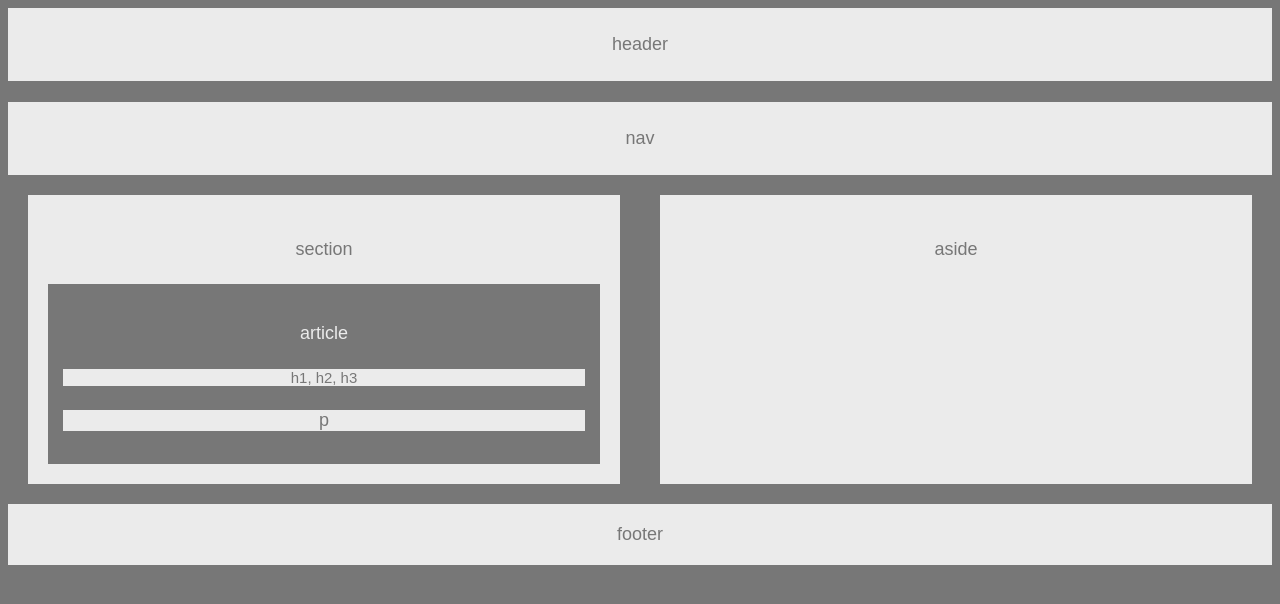
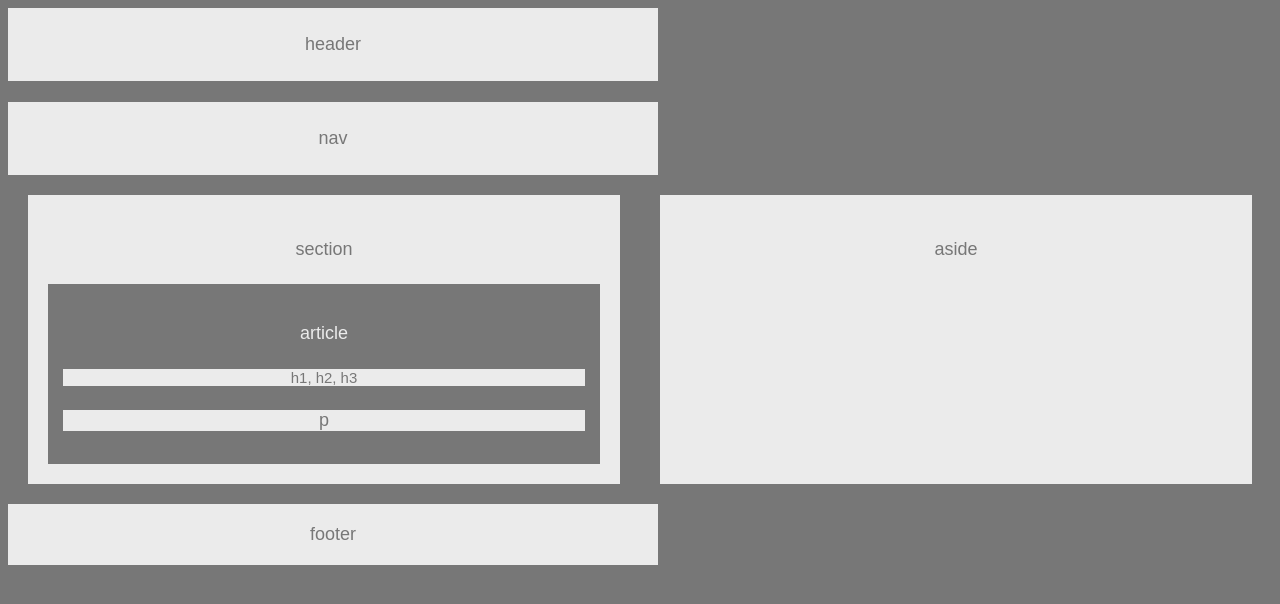
Before and after one commit to cbessjr/HW-Wireframe, a plain HTML site: page index.html in a window 1280 px wide. Drawn offline with Linux system fonts and the light colour scheme.

Commit message:
final commit 3 to push the index.html and style.css files

```diff
--- a/style.css
+++ b/style.css
@@ -31,6 +31,9 @@ header nav section aside footer {
     color: #777;
     margin: 30px;
 
+
+    /* width: 500px; */
+
 }
 
 .header-style {
@@ -39,6 +42,7 @@ header nav section aside footer {
     background: #ebebeb;
     padding: 2px;
     border: 5px;
+    width: 650px;
 
 }
 .nav-style {
@@ -46,6 +50,7 @@ header nav section aside footer {
     color: #777;
     background: #ebebeb;
     padding: 2px;
+    width: 650px;
 
 }
 
@@ -103,6 +108,7 @@ footer {
     background: #ebebeb;
     color: #777;
     padding: 20px;
+    width: 650px;
 
 }
 
```
